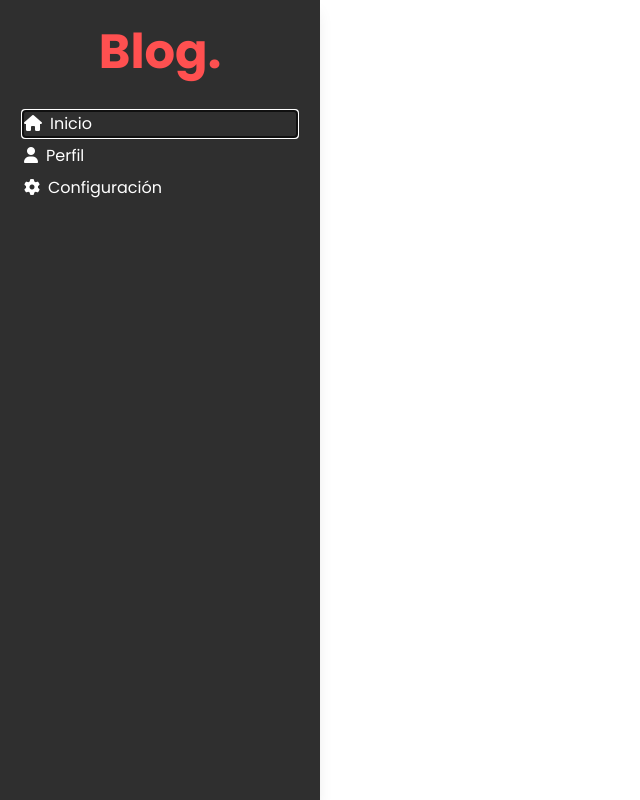
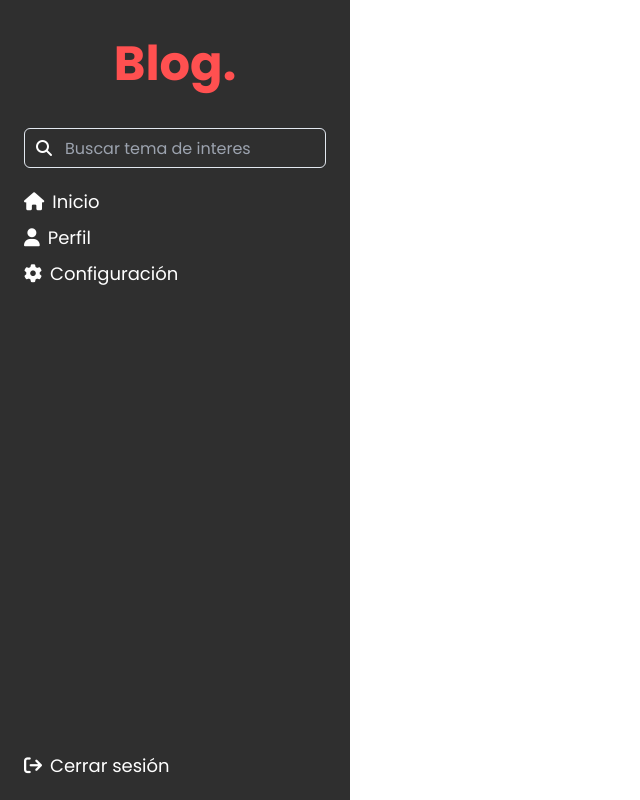
Before and after one commit to moises-herrera/blog-frontend, a React (Vite) app: page / in a window 1280 px wide. Shown: the whole page, without its empty margins (0-640 px from the left). Built offline with nearby package versions, Linux system fonts and the light colour scheme.

Commit message:
style: left sidebar styles

```diff
--- a/src/routes/AppRouter.tsx
+++ b/src/routes/AppRouter.tsx
@@ -1,14 +1,19 @@
 import { Navigate, Route, Routes } from 'react-router-dom';
-import { routesData } from '.';
+import { AuthRoutes, PrivateRoutes } from '.';
+import { useSelector } from 'react-redux';
 
 export const AppRouter = () => {
+  const { status } = useSelector(({ auth }) => auth);
+
   return (
     <Routes>
-      {routesData.map(({ path, element }) => (
-        <Route key={path} path={path} element={element} />
-      ))}
+      {status === 'authenticated' ? (
+        <Route path="/*" element={<PrivateRoutes />} />
+      ) : (
+        <Route path="/auth/*" element={<AuthRoutes />} />
+      )}
 
-      <Route path="/*" element={<Navigate to="/" />} />
+      <Route path="*" element={<Navigate to="/auth/login" />} />
     </Routes>
   );
 };
--- /dev/null
+++ b/src/routes/AuthRoutes.tsx
@@ -0,0 +1,14 @@
+import { Routes, Route, Navigate } from 'react-router-dom';
+import { publicRoutesData } from '.';
+
+export const AuthRoutes = () => {
+  return (
+    <Routes>
+      {publicRoutesData.map(({ path, element }) => (
+        <Route key={path} path={path} element={element} />
+      ))}
+
+      <Route path="/*" element={<Navigate to="/" />} />
+    </Routes>
+  );
+};
--- /dev/null
+++ b/src/routes/PrivateRoutes.tsx
@@ -0,0 +1,20 @@
+import { Routes, Route, Navigate } from 'react-router-dom';
+import { routesData } from '.';
+import { LeftSidebar, MainContainer } from 'src/shared/components';
+
+export const PrivateRoutes = () => {
+  return (
+    <main className="flex">
+      <LeftSidebar />
+      <MainContainer>
+        <Routes>
+          {routesData.map(({ path, element }) => (
+            <Route key={path} path={path} element={element} />
+          ))}
+
+          <Route path="/*" element={<Navigate to="/" />} />
+        </Routes>
+      </MainContainer>
+    </main>
+  );
+};
--- a/src/routes/index.ts
+++ b/src/routes/index.ts
@@ -1,2 +1,4 @@
 export * from './routes-data';
 export * from './AppRouter';
+export * from './AuthRoutes';
+export * from './PrivateRoutes';
--- a/src/routes/routes-data.tsx
+++ b/src/routes/routes-data.tsx
@@ -1,9 +1,34 @@
 import { RouteData } from 'src/interfaces';
 import { MainContainer } from 'src/shared/components/MainContainer';
 
+/**
+ * Public routes data.
+ */
+export const publicRoutesData: RouteData[] = [
+  {
+    path: '/login',
+    element: <>Login</>,
+  },
+  {
+    path: '/register',
+    element: <>Register</>,
+  },
+];
+
+/**
+ * Private routes data.
+ */
 export const routesData: RouteData[] = [
   {
     path: '/',
     element: <MainContainer />,
   },
+  {
+    path: '/profile',
+    element: <>Perfil</>,
+  },
+  {
+    path: '/settings',
+    element: <>Configuracion</>,
+  },
 ];
--- a/src/shared/components/LeftSidebar.tsx
+++ b/src/shared/components/LeftSidebar.tsx
@@ -1,34 +1,26 @@
-import {
-  Drawer,
-  DrawerBody,
-  DrawerContent,
-  DrawerHeader,
-} from '@chakra-ui/react';
-import { LeftSidebarLinks } from '.';
+import { Input, InputGroup, InputLeftElement } from '@chakra-ui/react';
+import { LeftSidebarLinks, Sidebar } from '.';
 
 export const LeftSidebar = () => {
   return (
-    <Drawer
-      placement="left"
-      isOpen={true}
-      onClose={() => {}}
-      blockScrollOnMount={false}
-      size="xs"
-    >
-      <DrawerContent backgroundColor="#2F2F2F" width="100%">
-        <DrawerHeader
-          textAlign="center"
-          textColor="#FF5050"
-          fontSize="48px"
-          fontWeight="700"
-        >
-          Blog.
-        </DrawerHeader>
+    <Sidebar>
+      <div className="my-10 text-center">
+        <h2 className="text-5xl font-bold text-[#FF5050]">Blog.</h2>
+      </div>
 
-        <DrawerBody>
-          <LeftSidebarLinks />
-        </DrawerBody>
-      </DrawerContent>
-    </Drawer>
+      <InputGroup className="mb-5">
+        <InputLeftElement pointerEvents="none">
+          <i className="text-white fa-solid fa-magnifying-glass"></i>
+        </InputLeftElement>
+        <Input type="text" placeholder="Buscar tema de interes" />
+      </InputGroup>
+
+      <LeftSidebarLinks />
+
+      <button className="absolute bottom-0 text-lg text-white space-x-2 pb-5">
+        <i className="fa-solid fa-arrow-right-from-bracket"></i>
+        <span>Cerrar sesión</span>
+      </button>
+    </Sidebar>
   );
 };
--- a/src/shared/components/LeftSidebarLinks.tsx
+++ b/src/shared/components/LeftSidebarLinks.tsx
@@ -3,12 +3,14 @@ import { LinkItems } from 'src/shared/services';
 
 export const LeftSidebarLinks = () => {
   return (
+    <nav className="flex flex-col text-white text-lg">
       <ul className="flex flex-col gap-2">
         {LinkItems.map(({ ...props }) => (
-        <li className="text-white">
+          <li key={props.path}>
             <NavLink {...props} />
           </li>
         ))}
       </ul>
+    </nav>
   );
 };
--- a/src/shared/components/MainContainer.tsx
+++ b/src/shared/components/MainContainer.tsx
@@ -1,9 +1,7 @@
-import { LeftSidebar } from '.';
+interface MainContainerProps {
+  children: React.ReactNode;
+}
 
-export const MainContainer = () => {
-  return (
-    <div className="pl-[350px] h-full w-full">
-      <LeftSidebar />
-    </div>
-  );
+export const MainContainer = ({ children }: MainContainerProps) => {
+  return <div className="pl-[350px] h-full">{children}</div>;
 };
--- a/src/shared/components/NavLink.tsx
+++ b/src/shared/components/NavLink.tsx
@@ -3,7 +3,7 @@ import { LinkItem } from 'src/interfaces';
 
 export const NavLink = ({ path, label, icon }: LinkItem) => {
   return (
-    <Link className="flex gap-2" to={path}>
+    <Link className="flex gap-2 items-center" to={path}>
       {icon && (
         <span>
           <i className={icon}></i>
--- /dev/null
+++ b/src/shared/components/Sidebar.tsx
@@ -0,0 +1,17 @@
+interface SidebarProps {
+  align?: 'left' | 'right';
+
+  children: React.ReactNode;
+}
+
+export const Sidebar = ({ align = 'left', children }: SidebarProps) => {
+  return (
+    <aside
+      className={`absolute w-[350px] h-screen bg-[#2F2F2F] px-6 ${
+        align === 'right' ? 'right-0' : ''
+      }`}
+    >
+      {children}
+    </aside>
+  );
+};
--- a/src/shared/components/index.ts
+++ b/src/shared/components/index.ts
@@ -2,3 +2,4 @@ export * from './LeftSidebar';
 export * from './LeftSidebarLinks';
 export * from './NavLink';
 export * from './MainContainer';
+export * from './Sidebar';
--- a/src/store/auth/authSlice.ts
+++ b/src/store/auth/authSlice.ts
@@ -3,7 +3,7 @@ import { AuthState } from 'src/interfaces';
 
 const initialState: AuthState = {
   user: {},
-  status: 'checking',
+  status: 'authenticated',
   errorMessage: null,
 };
 
```
Lines whose indentation alone changed are shown as unchanged.
